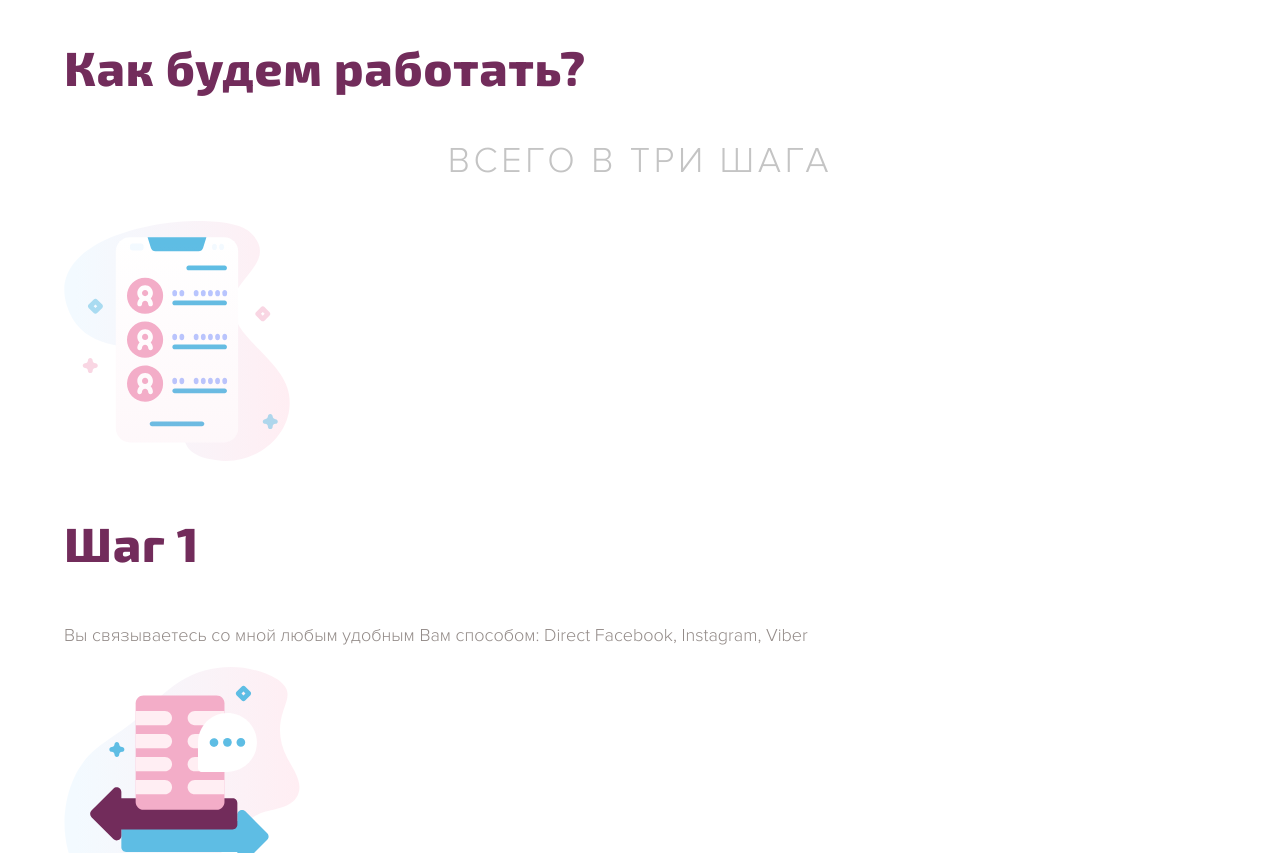
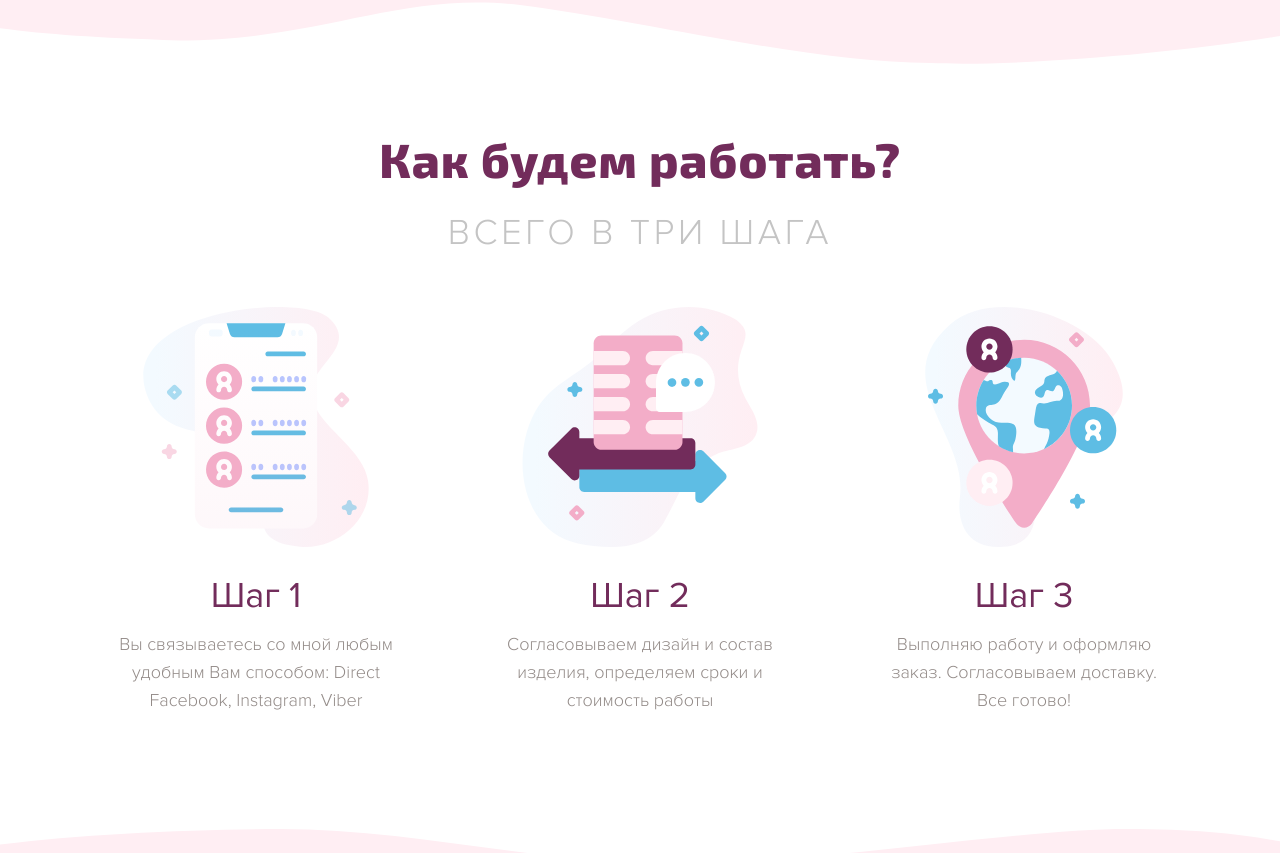
Before and after one commit to colocolov/eltoy, a plain HTML site: page index.html in a window 1280 px wide. Shown: the part 3405-4258 px from the top of the page. Drawn offline with nearby package versions, Linux system fonts and the light colour scheme.

Commit message:
cr: верстка секции про шаги

```diff
--- a/index.html
+++ b/index.html
@@ -249,30 +249,42 @@
     <!-- /.consist -->
     <section class="steps">
       <div class="container">
+        <div class="steps__first">
           <h2 class="heading steps__heading">Как будем работать?</h2>
           <p class="subheading steps__subheading">Всего в три шага</p>
           <div class="steps__block">
             <div class="steps__card">
               <div class="steps__wrp">
                 <img src="images/icons/step-1.svg" alt="мобильная связь" class="steps__image" />
-              <h3 class="heading steps__title">Шаг 1</h3>
+              </div>
+                <h3 class="steps__title">Шаг 1</h3>
                 <p class="text steps__text">
                   Вы связываетесь со мной любым удобным Вам способом: Direct Facebook, Instagram, Viber
                 </p>
               </div>
-            <!-- /.steps__wrp -->
+              <!-- /.steps__cars -->
+            <div class="steps__card">
               <div class="steps__wrp">
                 <img src="images/icons/step-2.svg" alt="список" class="steps__image" />
-              <h3 class="heading steps__title">Шаг 2</h3>
-              <p class="text steps__text">Согласовываем дизайн и состав изделия, определяем сроки и стоимость работы</p>
               </div>
-            <!-- /.steps__wrp -->
+                <h3 class="steps__title">Шаг 2</h3>
+                <p class="text steps__text">
+                  Согласовываем дизайн и состав изделия, определяем сроки и стоимость работы
+                </p>
+              </div>
+              <!-- /.steps__cars -->
+            <div class="steps__card">
               <div class="steps__wrp">
                 <img src="images/icons/step-3.svg" alt="гео точка" class="steps__image" />
-              <h3 class="heading steps__title">Шаг 3</h3>
-              <p class="text steps__text">Выполняю работу и оформляю заказ. Согласовываем доставку. Все готово!</p>
               </div>
-            <!-- /.steps__wrp -->
+                <h3 class="steps__title">Шаг 3</h3>
+                <p class="text steps__text">
+                  Выполняю работу и оформляю заказ. Согласовываем доставку. Все готово!
+                </p>
+              </div>
+              <!-- /.steps__cars -->
+
+            </div>
           </div>
         </div>
       </div>
--- a/sass/blocks/_consist.sass
+++ b/sass/blocks/_consist.sass
@@ -1,8 +1,5 @@
 .consist
-  background-color: $pink_l
-  background-image: url(../images/bg/consist_wave_bottom.svg), url(../images/bg/stars.svg)
-  background-repeat: repeat-x, repeat-x
-  background-position: center bottom, 0 0
+  background: $pink_l url(../images/bg/consist_wave_bottom.svg) repeat-x center bottom
   &__container
     display: flex
     align-items: center
--- /dev/null
+++ b/sass/blocks/_steps.sass
@@ -0,0 +1,37 @@
+.steps
+  background-image: url(../images/bg/consist_wave_bottom.svg), url(../images/bg/consist_wave_top.svg)
+  background-repeat: repeat-x, repeat-x
+  background-position: center top, center bottom
+  &__first
+    padding-top: 132px
+    padding-bottom: 162px
+  &__heading
+    margin: 0
+    margin-bottom: 20px
+    text-align: center
+  &__subheading
+    margin: 0
+    margin-bottom: 50px
+  &__block
+    display: flex
+    justify-content: space-around
+    align-items: start
+  &__card
+    display: flex
+    flex-direction: column
+    align-items: center
+    width: 293px
+  &__wrp
+    margin-bottom: 20px
+  &__title
+    margin: 0
+    margin-bottom: 10px
+    font-weight: 400
+    font-size: 36px
+    line-height: 48px
+    color: $head
+  &__text
+    margin: 0
+    font-size: 18px
+    line-height: 28px
+    text-align: center
--- a/sass/blocks/_works.sass
+++ b/sass/blocks/_works.sass
@@ -78,6 +78,7 @@
     overflow: hidden
     cursor: pointer
     outline: none
+    box-shadow: 0px 5px 10px rgba(94, 189, 228, 0.26)
     &:nth-child(3n+3)
       margin-right: 0
     &:hover
--- a/sass/style.sass
+++ b/sass/style.sass
@@ -18,6 +18,8 @@
 @import 'blocks/works'
 // подключение стилей раздела о составе
 @import 'blocks/consist'
+// подключение стилей шаги
+@import 'blocks/steps'
 
 // подключение стилей для модального окна
 @import 'media'
```
Also changed, not shown: css/style.css, 1 other file. Lines whose indentation alone changed are shown as unchanged.
